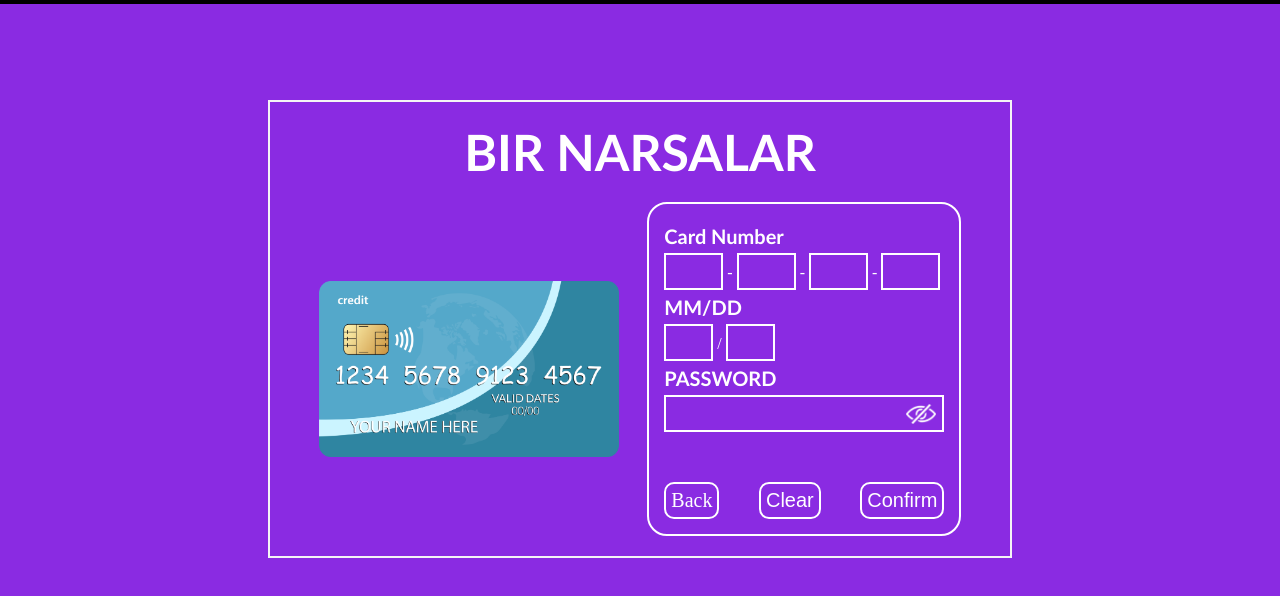
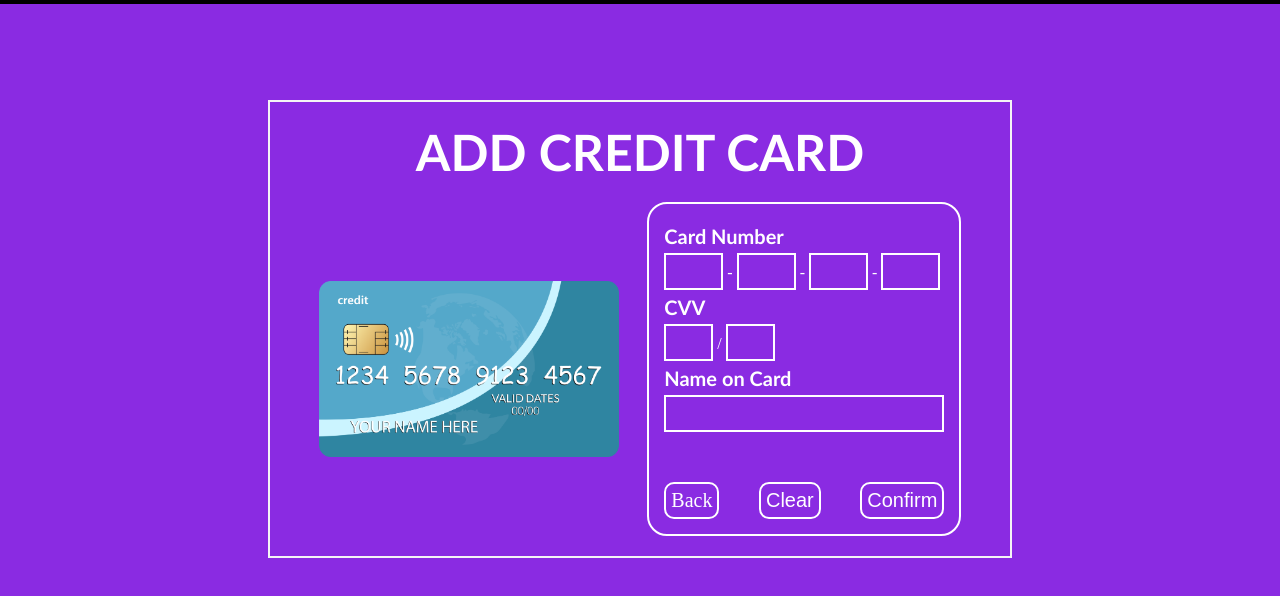
Before and after one commit to XAYTIMETOV/GitHub-WEB, a plain HTML site: page IchanKala/pages/add-card.html in a window 1280 px wide. Drawn offline with Linux system fonts and the light colour scheme.

Commit message:
credit-card

```diff
--- a/IchanKala/pages/add-card.css
+++ b/IchanKala/pages/add-card.css
@@ -102,14 +102,7 @@ section{
 }
 
 #pss input{
-    width: 210px;
     border: none;
-}
-
-#pss img{
-    margin-left: 10px;
-    width: 30px;
-    height: 20px;
 }
 
 #dd{
--- a/IchanKala/pages/add-card.html
+++ b/IchanKala/pages/add-card.html
@@ -11,18 +11,17 @@
     <div id="general">
         <section>
             <div id="card-info">
-                <h1>BIR NARSALAR</h1>
+                <h1>ADD CREDIT CARD</h1>
                 <div id="img-inf">
                     <img src="../images/credit-card.png">
                     <form action="" id="name-sur">
                         <p>Card Number</p>
                         <input type="text" maxlength="4" id="pp"><span> - </span><input type="text" maxlength="4" id="pp"><span> - </span><input type="text" maxlength="4" id="pp"><span> - </span><input type="text" maxlength="4" id="pp">
-                        <p>MM/DD</p>
+                        <p>CVV</p>
                         <input type="text" maxlength="2" id="dd"><span> / </span><input type="text" maxlength="2" id="dd">
-                        <p>PASSWORD</p>
+                        <p>Name on Card</p>
                         <div id="pss">
-                            <input type="password" id="pass">
-                            <img src="../images/hide-password.png" id="pass-ico">
+                            <input type="text" id="pass">
                         </div>
                         <div id="btns">
                             <a href="hotel-bron.html">Back</a>
@@ -35,20 +34,5 @@
         </section>
     </div>
 
-<script>
-    let hideshow = document.getElementById("pass-ico");
-    let password = document.getElementById("pass");
-
-    hideshow.onclick = function(){
-        if(password.type == "password"){
-            password.type = "text";
-            hideshow.src = "../images/show-password.png";
-        }else{
-            password.type = "password";
-            hideshow.src = "../images/hide-password.png";
-        }
-    }
-</script>
-
 </body>
 </html>
```
